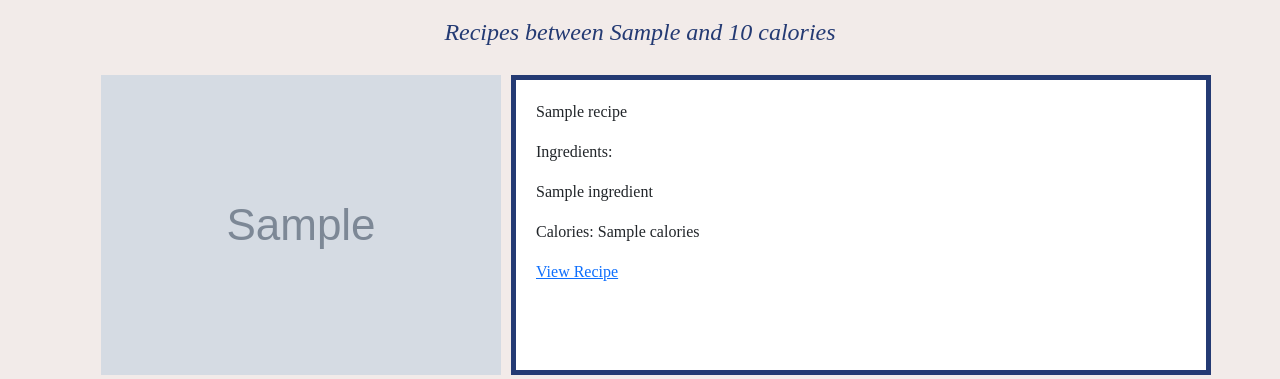
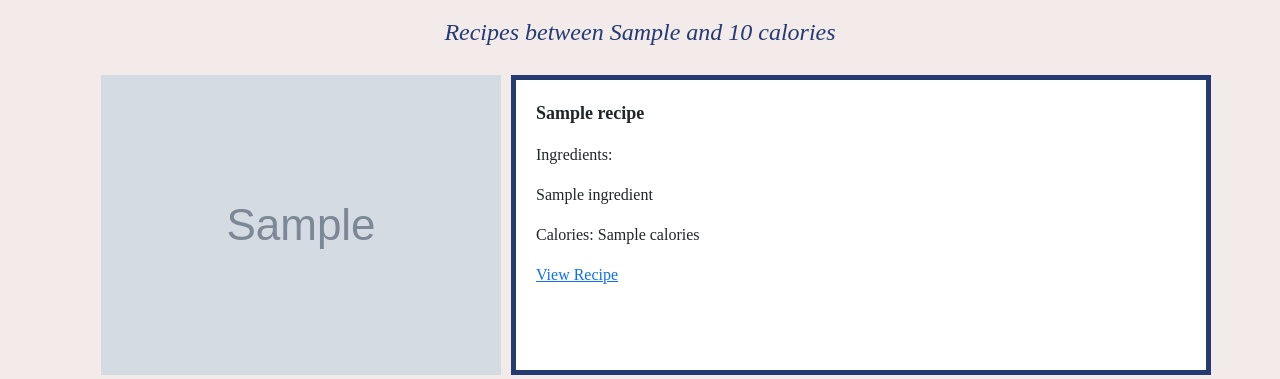
Before and after one commit to dhessimae/final-project-HCDE310, a Flask app: template templates/results.html in a window 1280 px wide. Shown: the part 248-627 px from the top of the page. Run offline with Flask 3, Linux system fonts and the light colour scheme; the template is opened without the code that fills it: most values are stand-ins (such as "Sample title", 1, 10 or a date in 2020); grey boxes marked "Sample" are stand-in pictures.

Commit message:
font changes

```diff
--- a/static/styling.css
+++ b/static/styling.css
@@ -51,10 +51,12 @@ img {
     font-size: 16px;
 }
 
+#label-text {
+    font-family: 'Raleway';
+    font-size: 18px;
+    font-weight: bold;
+}
 
-.recipe-info {
-    flex-grow: 1;
-}
 
 
 #footer {
--- a/templates/results.html
+++ b/templates/results.html
@@ -22,7 +22,7 @@
                 <li>
                     <img src="{{ recipe.image }}">
                     <div id="box">
-                        <p>{{ recipe.label }}</p>
+                        <p id="label-text">{{ recipe.label }}</p>
                         <p>Ingredients: </p>
                         <p>{{ recipe.ingredients|join(', ') }}</p>
                         <p>Calories: {{ recipe.calories }}</p>
```
